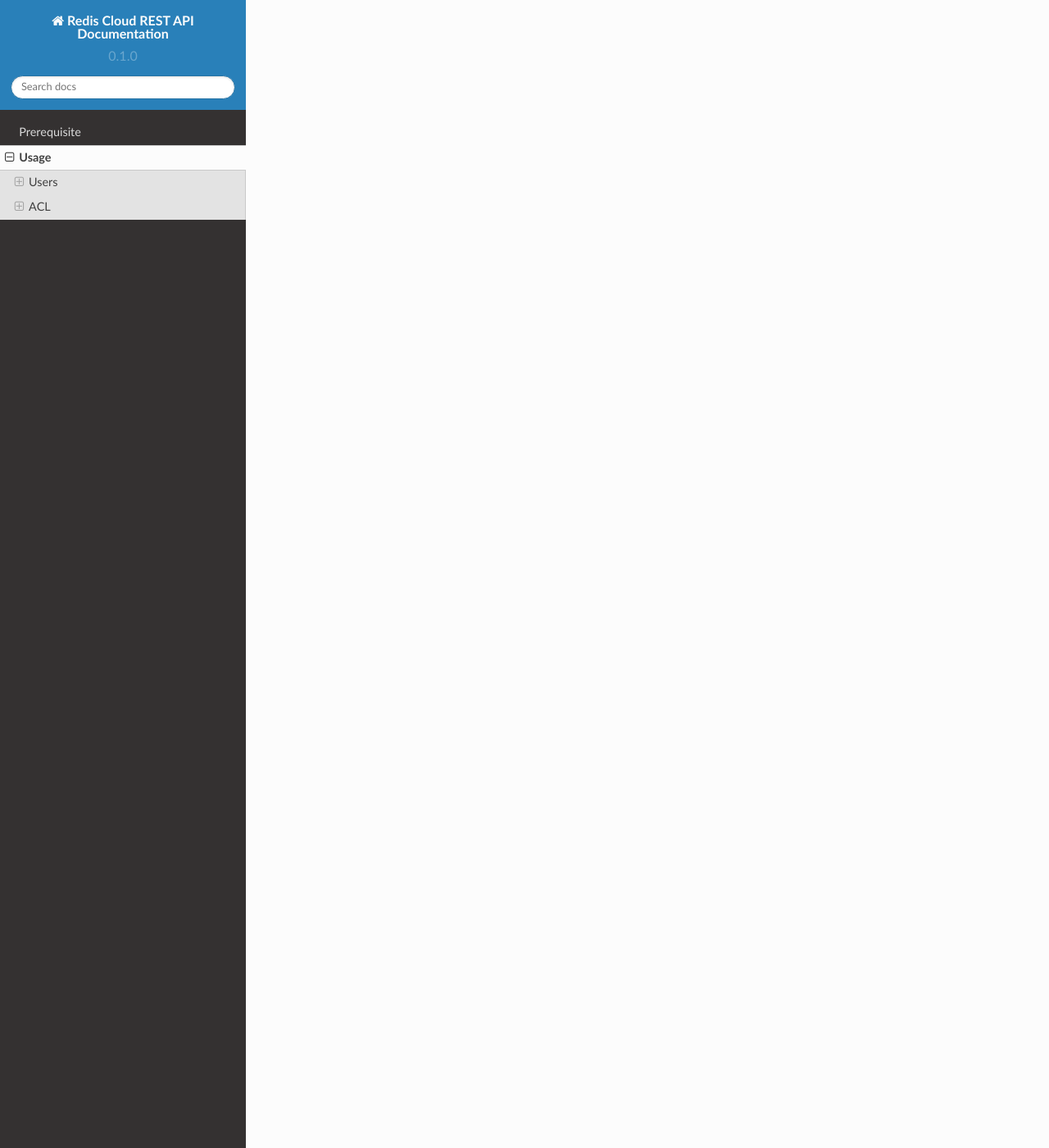
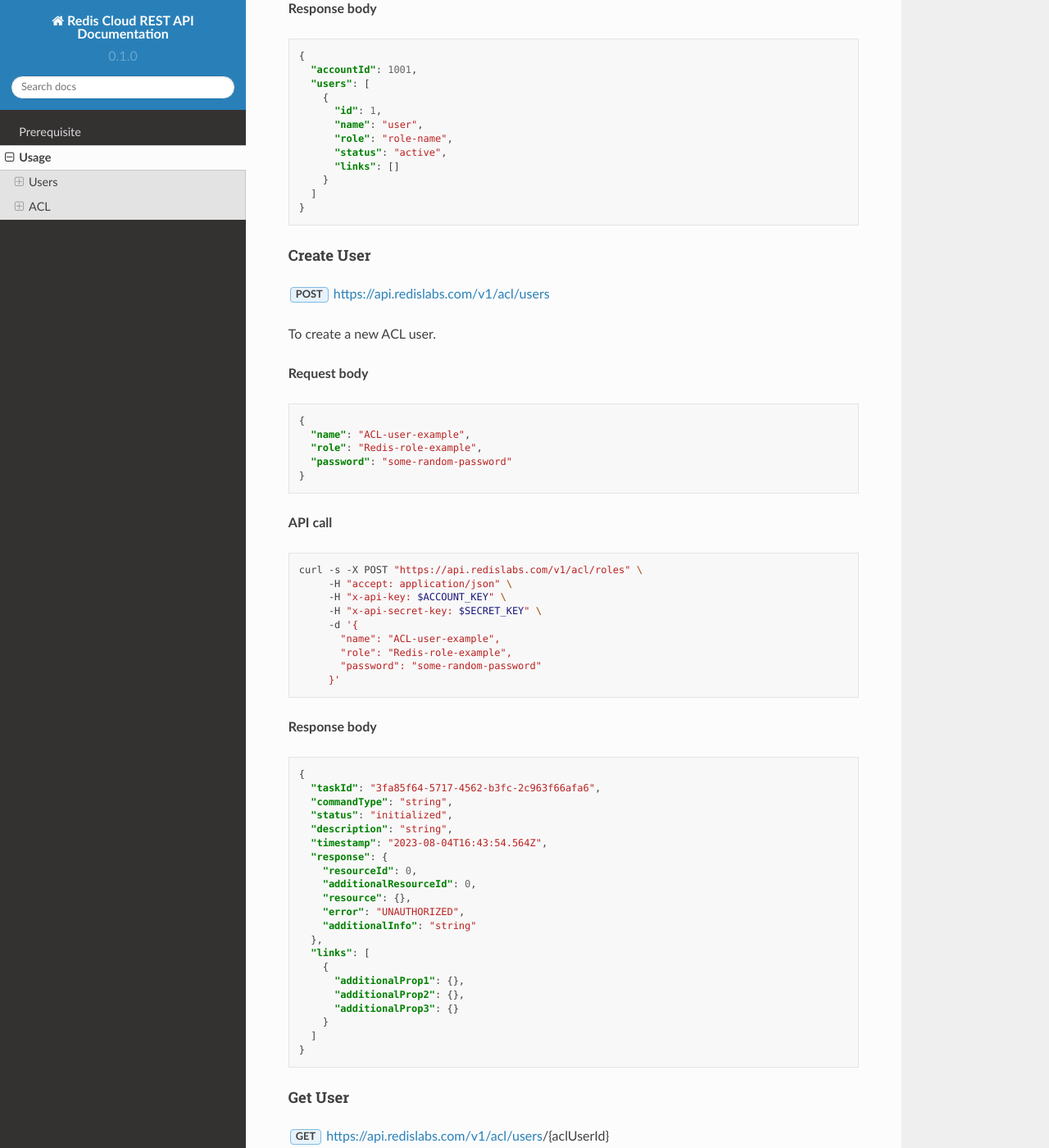
Before and after one commit to Redis-ProfessionalService/cloud-api, a Sphinx documentation site: the page built from docs/source/usage.rst, in a window 1280 px wide and 1400 px high, scrolled down 12261 px. Shown: the whole window at 82% size. Built offline with Sphinx 7.4.7 and the Read the Docs theme 2.0.0, drawn with Linux system fonts in a browser that asks for light colours; some of the changed text lies outside the part shown.

Commit message:
Update usage.rst

```diff
--- a/docs/source/usage.rst
+++ b/docs/source/usage.rst
@@ -252,6 +252,15 @@
 
 To create a redis rule ACL.
 
+**Request body**
+
+.. code-block:: json
+
+  {
+    "name": "ACL-rule-example",
+    "redisRule": "string"
+  }
+
 **API call**
 
 .. code-block:: shell
@@ -259,7 +268,11 @@
   curl -s -X POST "https://api.redislabs.com/v1/acl/redisRules" \
        -H "accept: application/json" \
        -H "x-api-key: $ACCOUNT_KEY" \
-       -H "x-api-secret-key: $SECRET_KEY"
+       -H "x-api-secret-key: $SECRET_KEY" \
+       -d '{
+         "name": "ACL-rule-example",
+         "redisRule": "string"
+       }'
 
 **Response body**
 
@@ -631,3 +644,225 @@
       }
     ]
   }
+
+---------------------------------------------------------------------------------------------------------------------
+
+Users
+^^^^^
+
+Information on current account's ACL users
+
+List Users
+++++++++++
+
+:guilabel:`GET` https://api.redislabs.com/v1/acl/users
+
+To retrieve list of ACL users.
+
+**API call**
+
+.. code-block:: shell
+
+  curl -s -X GET "https://api.redislabs.com/v1/acl/users" \
+       -H "accept: application/json" \
+       -H "x-api-key: $ACCOUNT_KEY" \
+       -H "x-api-secret-key: $SECRET_KEY"
+
+**Response body**
+
+.. code-block:: json
+
+  {
+    "accountId": 1001,
+    "users": [
+      {
+        "id": 1,
+        "name": "user",
+        "role": "role-name",
+        "status": "active",
+        "links": []
+      }
+    ]
+  }
+
+Create User
++++++++++++
+
+:guilabel:`POST` https://api.redislabs.com/v1/acl/users
+
+To create a new ACL user.
+
+**Request body**
+
+.. code-block:: json
+
+  {
+    "name": "ACL-user-example",
+    "role": "Redis-role-example",
+    "password": "some-random-password"
+  }
+
+**API call**
+
+.. code-block:: shell
+
+  curl -s -X POST "https://api.redislabs.com/v1/acl/roles" \
+       -H "accept: application/json" \
+       -H "x-api-key: $ACCOUNT_KEY" \
+       -H "x-api-secret-key: $SECRET_KEY" \
+       -d '{
+         "name": "ACL-user-example",
+         "role": "Redis-role-example",
+         "password": "some-random-password"
+       }'
+
+**Response body**
+
+.. code-block:: json
+
+  {
+    "taskId": "3fa85f64-5717-4562-b3fc-2c963f66afa6",
+    "commandType": "string",
+    "status": "initialized",
+    "description": "string",
+    "timestamp": "2023-08-04T16:43:54.564Z",
+    "response": {
+      "resourceId": 0,
+      "additionalResourceId": 0,
+      "resource": {},
+      "error": "UNAUTHORIZED",
+      "additionalInfo": "string"
+    },
+    "links": [
+      {
+        "additionalProp1": {},
+        "additionalProp2": {},
+        "additionalProp3": {}
+      }
+    ]
+  }
+
+Get User
+++++++++
+
+:guilabel:`GET` https://api.redislabs.com/v1/acl/users/{aclUserId}
+
+To retrieve an ACL user.
+
+**API call**
+
+.. code-block:: shell
+
+  curl -s -X GET "https://api.redislabs.com/v1/acl/users/$USER_ID" \
+       -H "accept: application/json" \
+       -H "x-api-key: $ACCOUNT_KEY" \
+       -H "x-api-secret-key: $SECRET_KEY"
+
+**Response body**
+
+.. code-block:: json
+
+  {
+    "id": 1,
+    "name": "abc",
+    "role": "role-name",
+    "status": "active"
+  }
+
+Update User
++++++++++++
+
+:guilabel:`PUT` https://api.redislabs.com/v1/acl/users/{aclUserId}
+
+To update an ACL user.
+
+**Request body**
+
+.. code-block:: json
+
+  {
+    "role": "Redis-role-example",
+    "password": "some-random-password"
+  }
+
+**API call**
+
+.. code-block:: shell
+
+  curl -s -X PUT "https://api.redislabs.com/v1/acl/users/$USER_ID" \
+       -H "accept: application/json" \
+       -H "x-api-key: $ACCOUNT_KEY" \
+       -H "x-api-secret-key: $SECRET_KEY" \
+       -d '{
+         "role": "Redis-role-example",
+         "password": "some-random-password"
+       }'
+
+**Response body**
+
+.. code-block:: json
+
+  {
+    "taskId": "3fa85f64-5717-4562-b3fc-2c963f66afa6",
+    "commandType": "string",
+    "status": "initialized",
+    "description": "string",
+    "timestamp": "2023-08-04T16:52:02.810Z",
+    "response": {
+      "resourceId": 0,
+      "additionalResourceId": 0,
+      "resource": {},
+      "error": "UNAUTHORIZED",
+      "additionalInfo": "string"
+    },
+    "links": [
+      {
+        "additionalProp1": {},
+        "additionalProp2": {},
+        "additionalProp3": {}
+      }
+    ]
+  }
+
+
+Delete User
++++++++++++++++++
+
+:guilabel:`DELETE` https://api.redislabs.com/v1/acl/users/{aclUserId}
+
+To delete an ACL user.
+
+**API call**
+
+.. code-block:: shell
+
+  curl -s -X DELETE "https://api.redislabs.com/v1/acl/user/$USER_ID" \
+       -H "accept: application/json" \
+       -H "x-api-key: $ACCOUNT_KEY" \
+       -H "x-api-secret-key: $SECRET_KEY"
+
+**Response body**
+
+.. code-block:: json
+
+  {
+    "taskId": "3fa85f64-5717-4562-b3fc-2c963f66afa6",
+    "commandType": "string",
+    "status": "initialized",
+    "description": "string",
+    "timestamp": "2023-08-04T16:34:07.530Z",
+    "response": {
+      "resourceId": 0,
+      "additionalResourceId": 0,
+      "resource": {},
+      "error": "UNAUTHORIZED",
+      "additionalInfo": "string"
+    },
+    "links": [
+      {
+        "additionalProp1": {},
+        "additionalProp2": {},
+        "additionalProp3": {}
+      }
+    ]
+  }
```
Also changed, not shown: other parts of docs/source/usage.rst (+4 -4 lines).
